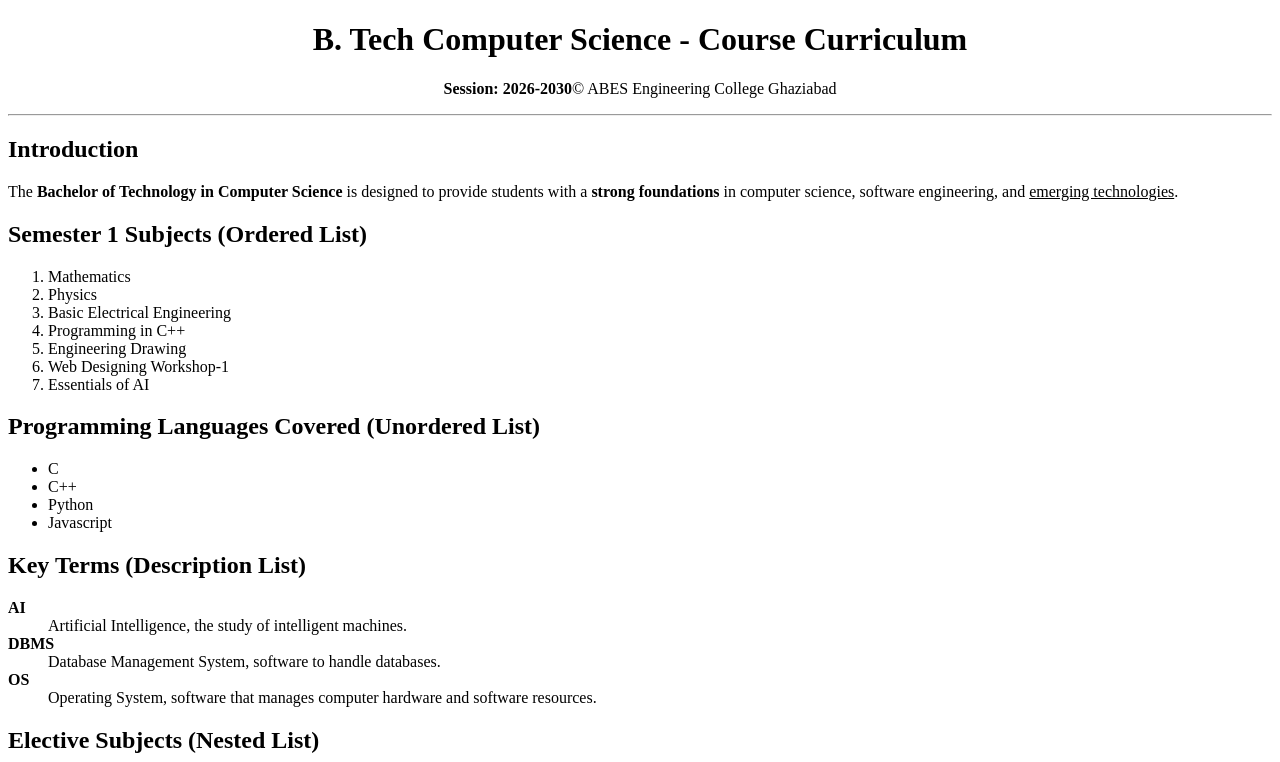
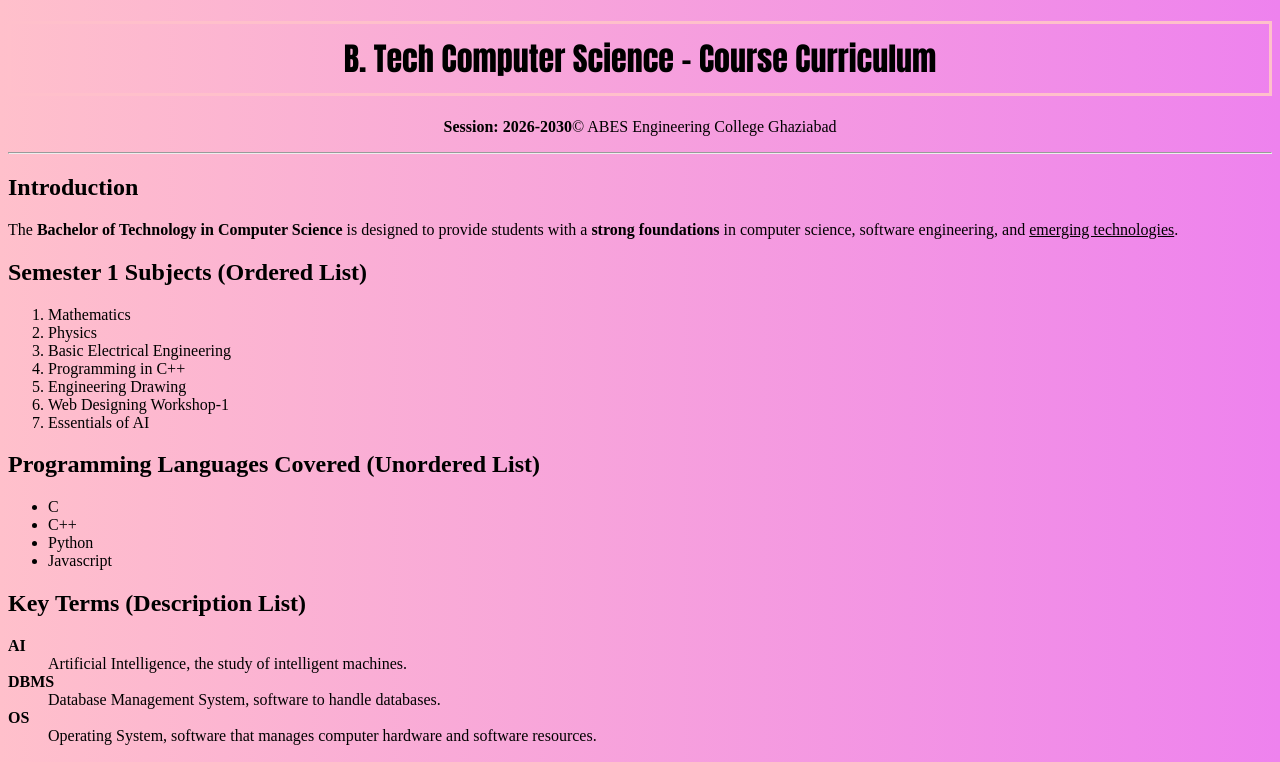
Before and after one commit to navyasharma-17/www.0018, a plain HTML site: page Exp.1/index.html in a window 1280 px wide. Shown: the top 762 px of the page. Drawn offline with Linux system fonts and the light colour scheme.

Commit message:
Created HTML webpage

```diff
--- a/Exp.1/index.html
+++ b/Exp.1/index.html
@@ -4,6 +4,7 @@
     <meta charset="UTF-8">
     <meta name="viewport" content="width=device-width, initial-scale=1.0">
     <title>B. Tech Computer Science - Course Curriculum</title>
+    <link rel="stylesheet" href="style.css">
 </head>
 <body>
 <h1 align="center">B. Tech Computer Science - Course Curriculum</h1>
--- /dev/null
+++ b/Exp.1/style.css
@@ -0,0 +1,11 @@
+h1 {
+    font-family: Impact, Haettenschweiler, 'Arial Narrow Bold', sans-serif;
+    border-style: solid;
+    padding: 10px;
+    border-color: pink;
+}
+body {
+    background: linear-gradient(to right, pink, violet);
+    background-repeat: no-repeat;
+    background-attachment: fixed;
+}
```
Also changed, not shown: Web Designing Workshop Assignment/index.html (added).
